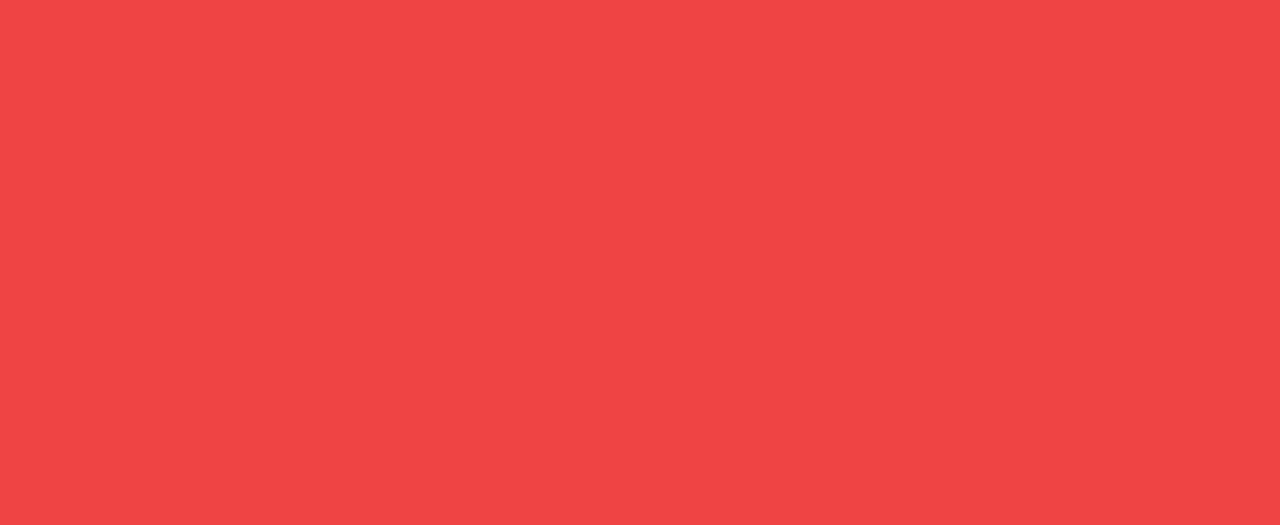
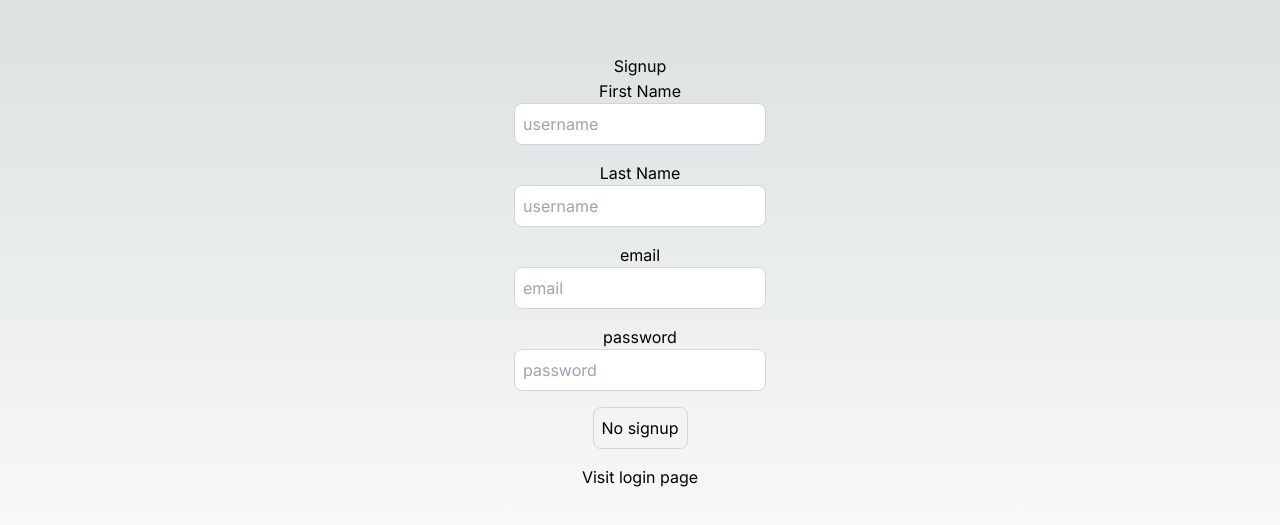
Before and after one commit to FiggyHunter/StudentAIToolsFE, a Next.js app: page /register in a window 1280 px wide. Shown: the part 129-654 px from the top of the page. Built offline with nearby package versions, Linux system fonts and the light colour scheme.

Commit message:
newest push

```diff
--- a/src/app/(noauth)/login/page.tsx
+++ b/src/app/(noauth)/login/page.tsx
@@ -1,7 +1,54 @@
-export default function Home() {
+import Link from "next/link";
+import { useRouter } from "next/router";
+import { useEffect, useState } from "react";
+
+export default function Login() {
+  const router = useRouter();
+  const [user, setUser] = useState({
+    email: "",
+    password: "",
+  });
+  const [buttonDisabled, setButtonDisabled] = useState(false);
+  const [loading, setLoading] = useState(false);
+
+  useEffect(() => {
+    if (user.email.length > 0 && user.password.length > 0) {
+      setButtonDisabled(false);
+    } else {
+      setButtonDisabled(true);
+    }
+  }, [user]);
+
   return (
-    <main className="flex min-h-screen flex-col items-center justify-between p-24 bg-red-500 font-cabin font-regular">
-      <input />
-    </main>
+    <div className="flex flex-col items-center justify-center min-h-screen py-2">
+      <h1>{loading ? "Processing" : "Login"}</h1>
+      <hr />
+
+      <label htmlFor="email">email</label>
+      <input
+        className="p-2 border border-gray-300 rounded-lg mb-4 focus:outline-none focus:border-gray-600 text-black"
+        id="email"
+        type="text"
+        value={user.email}
+        onChange={(e) => setUser({ ...user, email: e.target.value })}
+        placeholder="email"
+      />
+      <label htmlFor="password">password</label>
+      <input
+        className="p-2 border border-gray-300 rounded-lg mb-4 focus:outline-none focus:border-gray-600 text-black"
+        id="password"
+        type="password"
+        value={user.password}
+        onChange={(e) => setUser({ ...user, password: e.target.value })}
+        placeholder="password"
+      />
+      <button
+        onClick={onLogin}
+        className="p-2 border border-gray-300 rounded-lg mb-4 focus:outline-none focus:border-gray-600"
+      >
+        Login here
+      </button>
+      <Link href="/register">Visit Signup page</Link>
+    </div>
   );
 }
--- a/src/app/(noauth)/page.tsx
+++ b/src/app/(noauth)/page.tsx
@@ -1,4 +1,11 @@
+import { getAllUsers } from "@/apiHandlers/user";
+import { useEffect } from "react";
+
 export default function Home() {
+  async function fetchUsers() {
+    await getAllUsers();
+  }
+
   return (
     <main className="flex min-h-screen flex-col items-center justify-between p-24 bg-red-500"></main>
   );
--- a/src/app/(noauth)/register/page.tsx
+++ b/src/app/(noauth)/register/page.tsx
@@ -1,5 +1,93 @@
-export default function Home() {
+"use client";
+import Link from "next/link";
+import React, { useEffect } from "react";
+import { useRouter } from "next/navigation";
+import axios from "axios";
+
+export default function Register() {
+  const router = useRouter();
+  const [user, setUser] = React.useState({
+    email: "",
+    password: "",
+    firstName: "",
+    lastName: "",
+  });
+  const [buttonDisabled, setButtonDisabled] = React.useState(false);
+  const [loading, setLoading] = React.useState(false);
+
+  const onSignup = async () => {
+    try {
+      setLoading(true);
+      const response = await axios.post("/api/users/signup", user);
+      console.log("Signup success", response.data);
+      router.push("/login");
+    } catch (error: any) {
+      console.log("Signup failed", error.message);
+    } finally {
+      setLoading(false);
+    }
+  };
+
+  useEffect(() => {
+    if (
+      user.email.length > 0 &&
+      user.password.length > 0 &&
+      user.firstName.length > 0 &&
+      user.lastName.length > 0
+    ) {
+      setButtonDisabled(false);
+    } else {
+      setButtonDisabled(true);
+    }
+  }, [user]);
+
   return (
-    <main className="flex min-h-screen flex-col items-center justify-between p-24 bg-red-500"></main>
+    <div className="flex flex-col items-center justify-center min-h-screen py-2">
+      <h1>{loading ? "Processing" : "Signup"}</h1>
+      <hr />
+      <label htmlFor="username">First Name</label>
+      <input
+        className="p-2 border border-gray-300 rounded-lg mb-4 focus:outline-none focus:border-gray-600 text-black"
+        id="username"
+        type="text"
+        value={user.firstName}
+        onChange={(e) => setUser({ ...user, firstName: e.target.value })}
+        placeholder="username"
+      />
+      <label htmlFor="username">Last Name</label>
+      <input
+        className="p-2 border border-gray-300 rounded-lg mb-4 focus:outline-none focus:border-gray-600 text-black"
+        id="username"
+        type="text"
+        value={user.lastName}
+        onChange={(e) => setUser({ ...user, lastName: e.target.value })}
+        placeholder="username"
+      />
+      <label htmlFor="email">email</label>
+      <input
+        className="p-2 border border-gray-300 rounded-lg mb-4 focus:outline-none focus:border-gray-600 text-black"
+        id="email"
+        type="text"
+        value={user.email}
+        onChange={(e) => setUser({ ...user, email: e.target.value })}
+        placeholder="email"
+      />
+      <label htmlFor="password">password</label>
+      <input
+        className="p-2 border border-gray-300 rounded-lg mb-4 focus:outline-none focus:border-gray-600 text-black"
+        id="password"
+        type="password"
+        value={user.password}
+        onChange={(e) => setUser({ ...user, password: e.target.value })}
+        placeholder="password"
+      />
+      <button
+        onClick={onSignup}
+        className="p-2 border border-gray-300 rounded-lg mb-4 focus:outline-none focus:border-gray-600"
+      >
+        {buttonDisabled ? "No signup" : "Signup"}
+      </button>
+      <Link href="/login">Visit login page</Link>
+    </div>
   );
 }
```
Also changed, not shown: src/apiHandlers/user.ts (+18 -1 lines), 1 other file (tests, documents, lock files or other folders).
